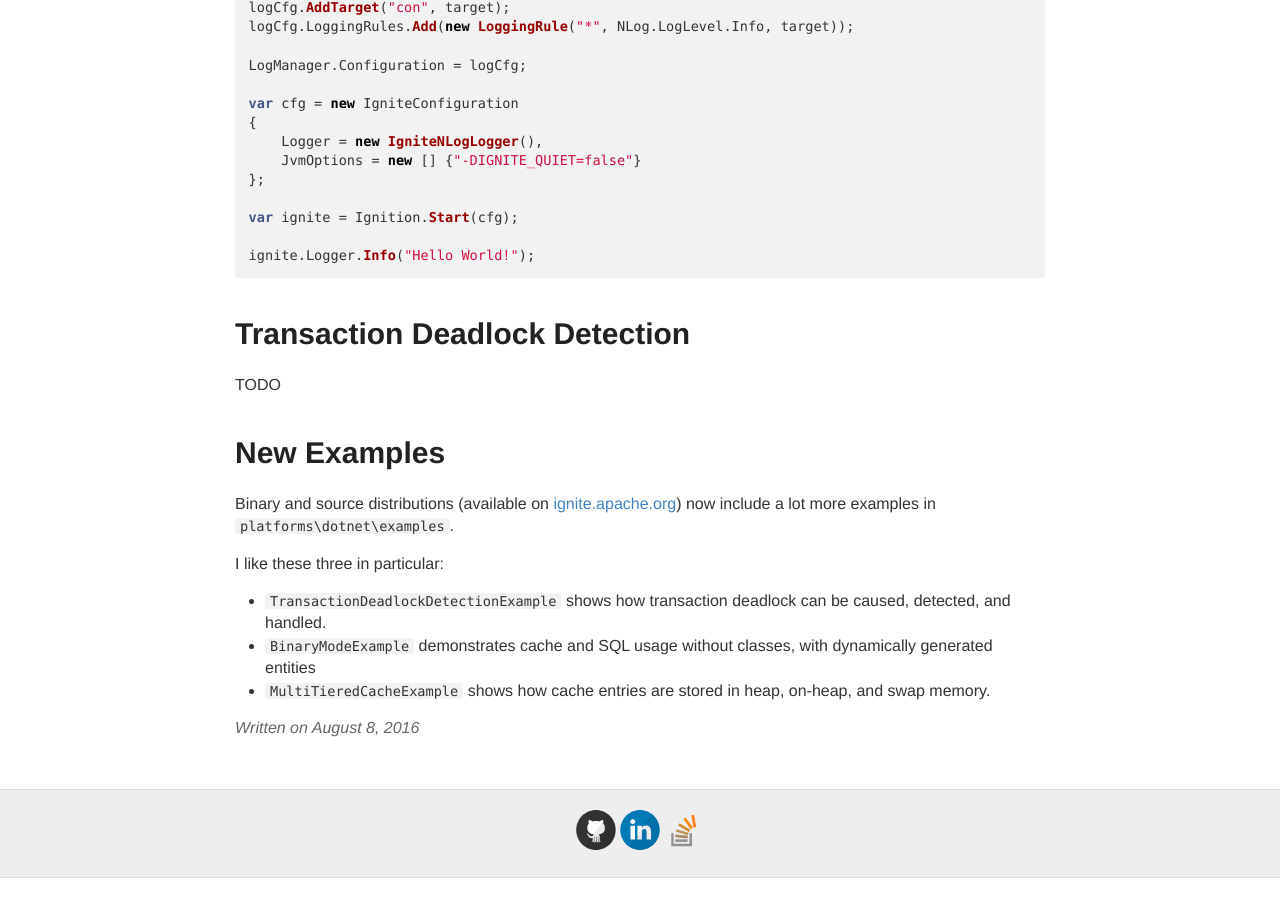
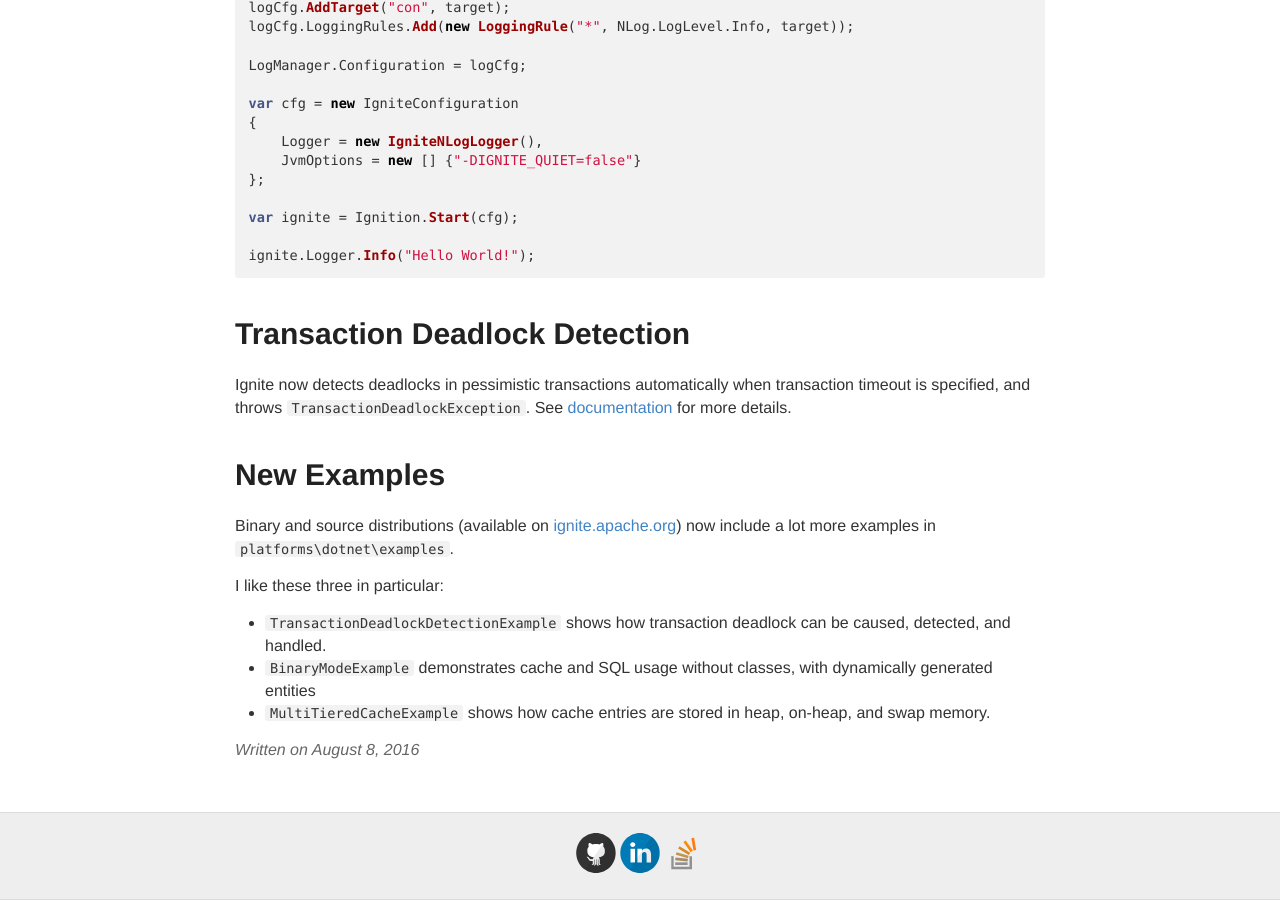
Before and after one commit to ptupitsyn/ptupitsyn.github.io, a Jekyll site: the page built from _posts/2016-08-08-Whats-New-In-Ignite-Net-1-8.md, in a window 1280 px wide and 900 px high, scrolled down 1284 px. Built offline with Jekyll 4.4.1, drawn with Linux system fonts in a browser that asks for light colours; comment, search, counter and statistics services are not loaded; before the commit the page ends 2162 px from its top, so only the background shows below that.

Commit message:
deadlocks

```diff
--- a/_posts/2016-08-08-Whats-New-In-Ignite-Net-1-8.md
+++ b/_posts/2016-08-08-Whats-New-In-Ignite-Net-1-8.md
@@ -62,7 +62,8 @@
 
 # Transaction Deadlock Detection
 
-TODO
+Ignite now detects deadlocks in pessimistic transactions automatically when transaction timeout is specified, and throws `TransactionDeadlockException`.
+See [documentation](https://apacheignite-net.readme.io/docs/transactions#deadlock-detection-in-pessimistic-transactions) for more details.
 
 # New Examples
 
```
